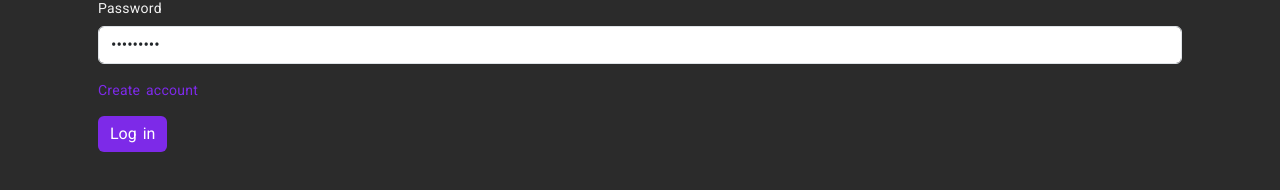
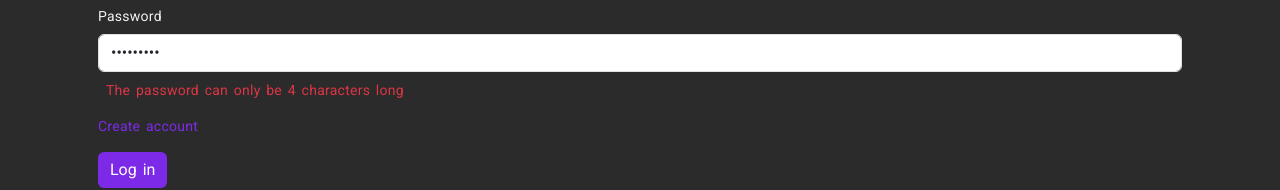
Before and after one commit to Patyika1986/e-commerce, an Angular app: page /login in a window 1280 px wide. Both pictures are taken after typing "name@example.com", "Sample123" into the empty fields and a click on the button "Log in". Shown: the part 273-463 px from the top of the page. Built offline with nearby package versions, Linux system fonts and the light colour scheme; no server answers.

Commit message:
login validation

```diff
--- a/src/app/login/login/login.component.html
+++ b/src/app/login/login/login.component.html
@@ -17,8 +17,29 @@
             formControlName="email"
             placeholder="Enter your email adress"
           />
+          <label
+            class="text-warning mt-2 mx-2"
+            *ngIf="form.get('email')?.hasError('minlength')"
+            >The email address is too short</label
+          >
+          <label
+            class="text-warning mt-2"
+            *ngIf="form.get('email')?.hasError('maxlength')"
+            >The email address is too long</label
+          >
+          <label
+            class="text-danger mt-2 mx-2"
+            *ngIf="form.get('email')?.hasError('email')"
+            >The specified email address does not correspond to the email
+            format</label
+          >
         </div>
       </div>
+
+      <div class="row">
+        <div class="col"></div>
+      </div>
+
       <div class="row mt-2 mb-3">
         <div class="col">
           <label class="form-label">Password</label>
@@ -29,6 +50,19 @@
             formControlName="password"
             placeholder="Enter your password"
           />
+          <label
+            class="text-danger mt-2 mx-2"
+            *ngIf="form.get('password')?.hasError('minlength')"
+            >The password must be at least 4 characters long</label
+          >
+          <label
+            class="text-danger mt-2 mx-2"
+            *ngIf="form.get('password')?.hasError('maxlength')"
+            >The password can only be 4 characters long</label
+          >
+          <p class="text-danger mt-1" *ngIf="isUserRegistred">
+            {{ acountNotExist }}
+          </p>
         </div>
       </div>
       <div class="row mt-3">
--- a/src/app/login/login/login.component.ts
+++ b/src/app/login/login/login.component.ts
@@ -3,35 +3,64 @@ import { FormBuilder, Validators } from '@angular/forms';
 import { Router } from '@angular/router';
 import { LoginService } from 'src/app/login.service';
 
-
 @Component({
   selector: 'app-login',
   templateUrl: './login.component.html',
-  styleUrls: ['./login.component.scss']
+  styleUrls: ['./login.component.scss'],
 })
 export class LoginComponent {
-  constructor(private formbuilder: FormBuilder, private loginService: LoginService, private router: Router){}
+  constructor(
+    private formbuilder: FormBuilder,
+    private loginService: LoginService,
+    private router: Router
+  ) {}
 
   public form = this.formbuilder.group({
-    email: ['', Validators.compose([Validators.required,Validators.email,Validators.minLength(6),Validators.maxLength(26)])],
-    password: ['',Validators.compose([Validators.required,Validators.minLength(4),Validators.maxLength(4)])]
+    email: [
+      '',
+      Validators.compose([
+        Validators.required,
+        Validators.email,
+        Validators.minLength(6),
+        Validators.maxLength(26),
+      ]),
+    ],
+    password: [
+      '',
+      Validators.compose([
+        Validators.required,
+        Validators.minLength(4),
+        Validators.maxLength(4),
+      ]),
+    ],
   });
 
+  public isUserRegistred = false;
+  public acountNotExist = '';
 
-  login(){
-    if(this.form.status === "VALID"){
-      this.loginService.getAllUsers().subscribe(users => {
-
+  login() {
+    if (this.form.status === 'VALID') {
+      this.loginService.getAllUsers().subscribe((users) => {
         console.log(users);
 
-        const isUserRegisted = users.find((user:any) => user.email === this.form.value.email && user.password === this.form.value.password);
-        if(isUserRegisted){
-          window.localStorage.setItem('userIsLoged',JSON.stringify(users));
+        const isUserRegisted = users.find(
+          (user: any) =>
+            user.email === this.form.value.email &&
+            user.password === this.form.value.password
+        );
+
+        if (isUserRegisted) {
+          this.isUserRegistred = true;
+
+          window.localStorage.setItem('userIsLoged', JSON.stringify(users));
           this.router.navigate(['payment-overview']);
-        }else {
-          alert('Modal das das Account nocht nicht existiert !')
+        } else {
+          this.isUserRegistred = true;
+          this.acountNotExist =
+            '*** The specified email address or password does not exist! ***';
         }
       });
+    } else {
     }
   }
 }
```
Also changed, not shown: src/app/to-payment/to-payment/to-payment.component.ts (line endings or trailing spaces).
